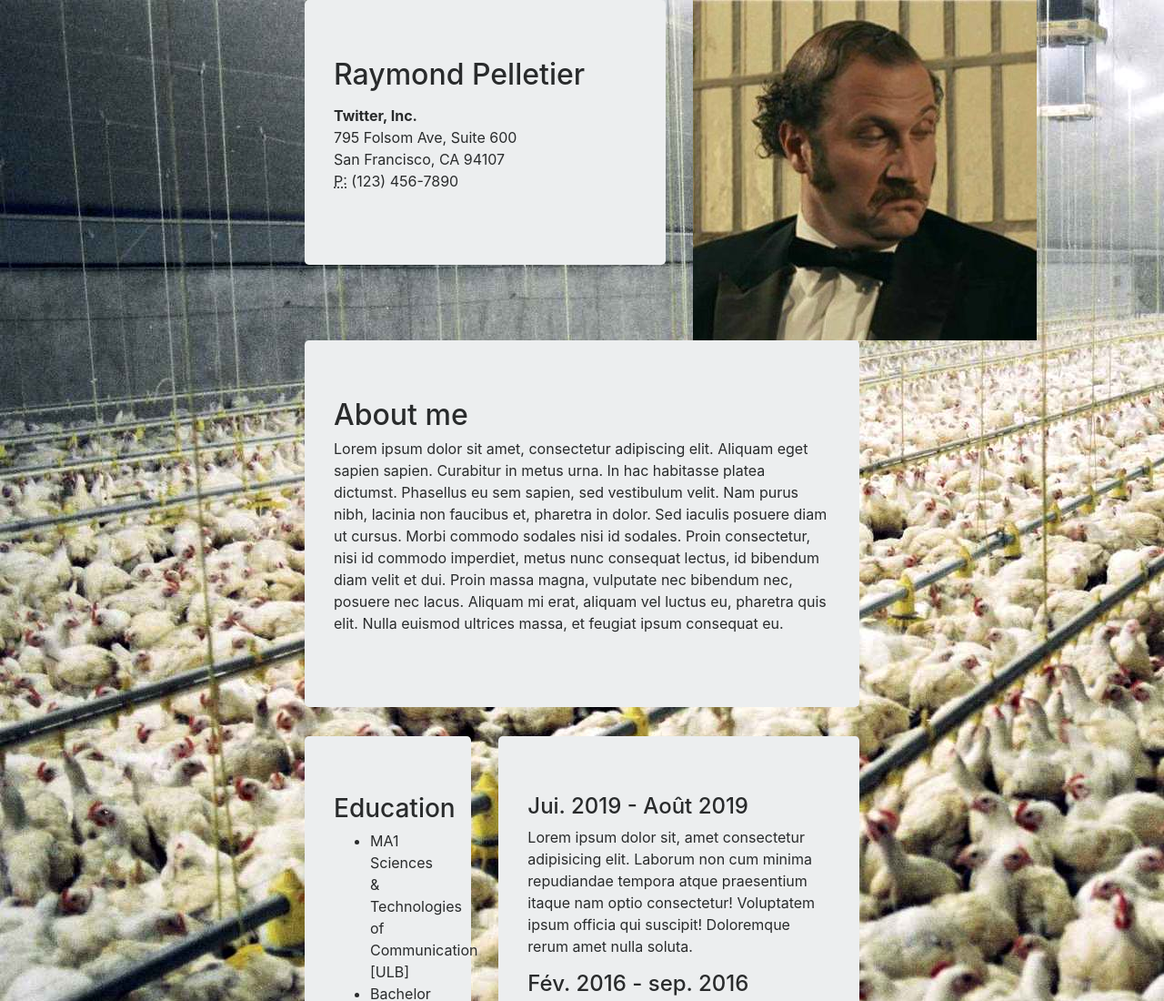
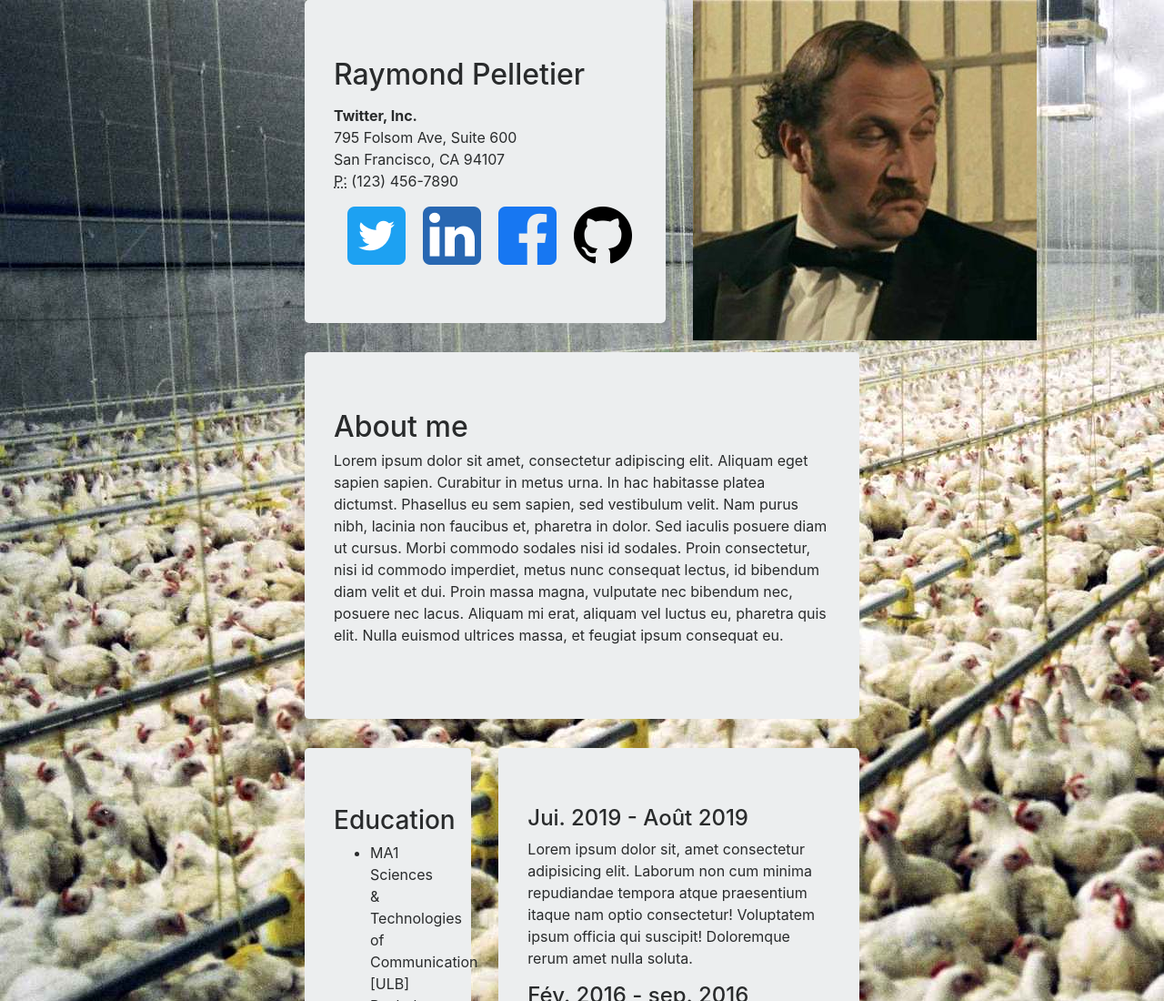
Before and after one commit to ThiryS/myCV, a plain HTML site: page index.html in a window 1280 px wide. Shown: the top 1100 px of the page at 91% size. Drawn offline with nearby package versions, Linux system fonts and the light colour scheme; a script that the page names is missing.

Commit message:
add social media

```diff
--- a/index.html
+++ b/index.html
@@ -32,6 +32,22 @@
 								<strong>Twitter, Inc.</strong><br /> 795 Folsom Ave, Suite 600<br /> San Francisco, CA 94107<br /> <abbr title="Phone">P:</abbr> (123) 456-7890
 						   </address>
 						</p>
+						<div class="container-fluid">
+							<div class="row">
+								<div class="col-md-3">
+									<a href="https://twitter.com/thiry_s"><img src="./image/iconfinder_1_Twitter3_colored_svg_5296516.png" alt=""></a>
+								</div>
+								<div class="col-md-3">
+									<a href="https://www.linkedin.com/in/simon-thiry-b710ab132/"><img src="./image/iconfinder_1_Linkedin_unofficial_colored_svg_5296501.png" alt=""></a>
+								</div>
+								<div class="col-md-3">
+									<a href="https://twitter.com/thiry_s"><img src="./image/iconfinder_Colored_Facebook3_svg_5365678.png" alt=""></a>
+								</div>
+								<div class="col-md-3">
+									<a href="https://github.com/ThiryS"><img src="./image/iconfinder_mark-github_298822.png" alt=""></a>
+								</div>
+							</div>
+						</div>
 					</div>
 				</div>
 				<div class="col-md-4">
```
Also changed, not shown: image/iconfinder_1_Linkedin_unofficial_colored_svg_5296501.png (added), image/iconfinder_1_Twitter3_colored_svg_5296516.png (added), image/iconfinder_Colored_Facebook3_svg_5365678.png (added), image/iconfinder_mark-github_298822.png (added).
